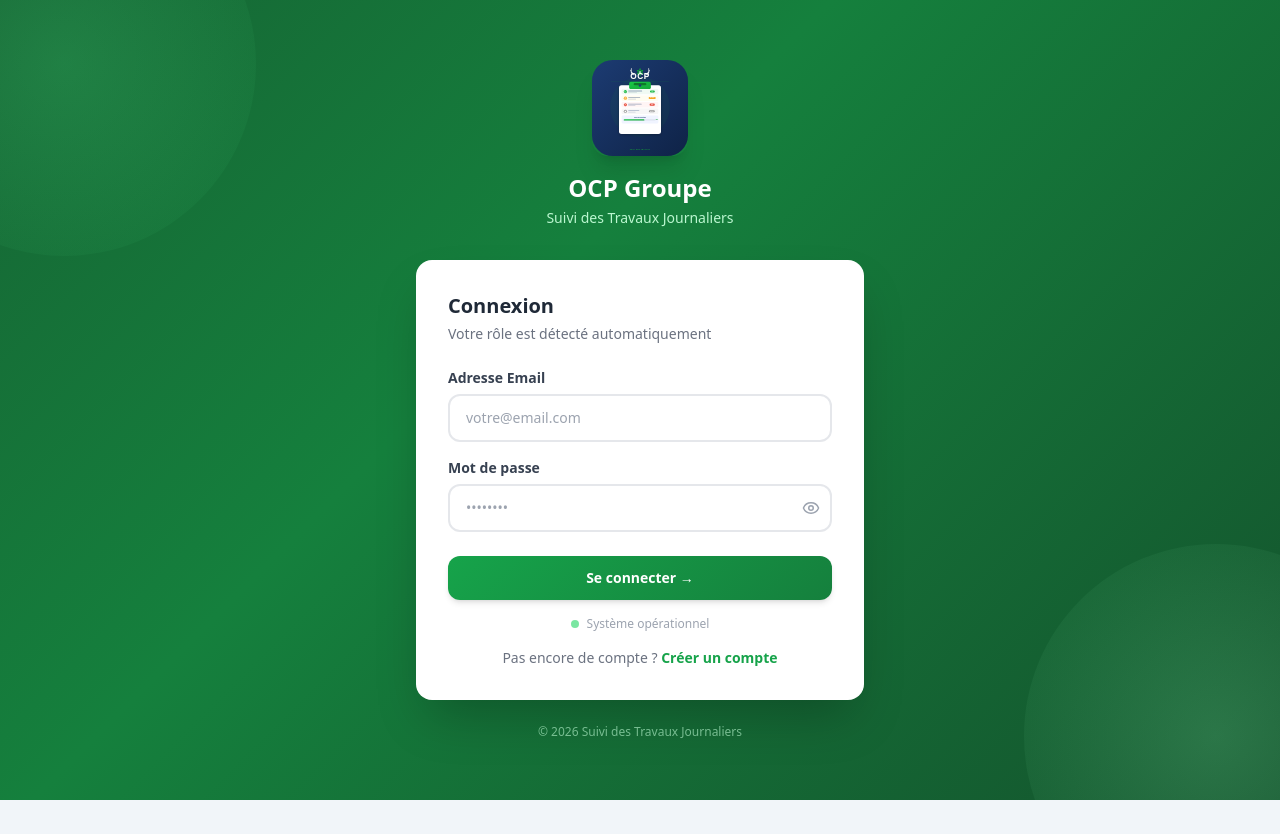
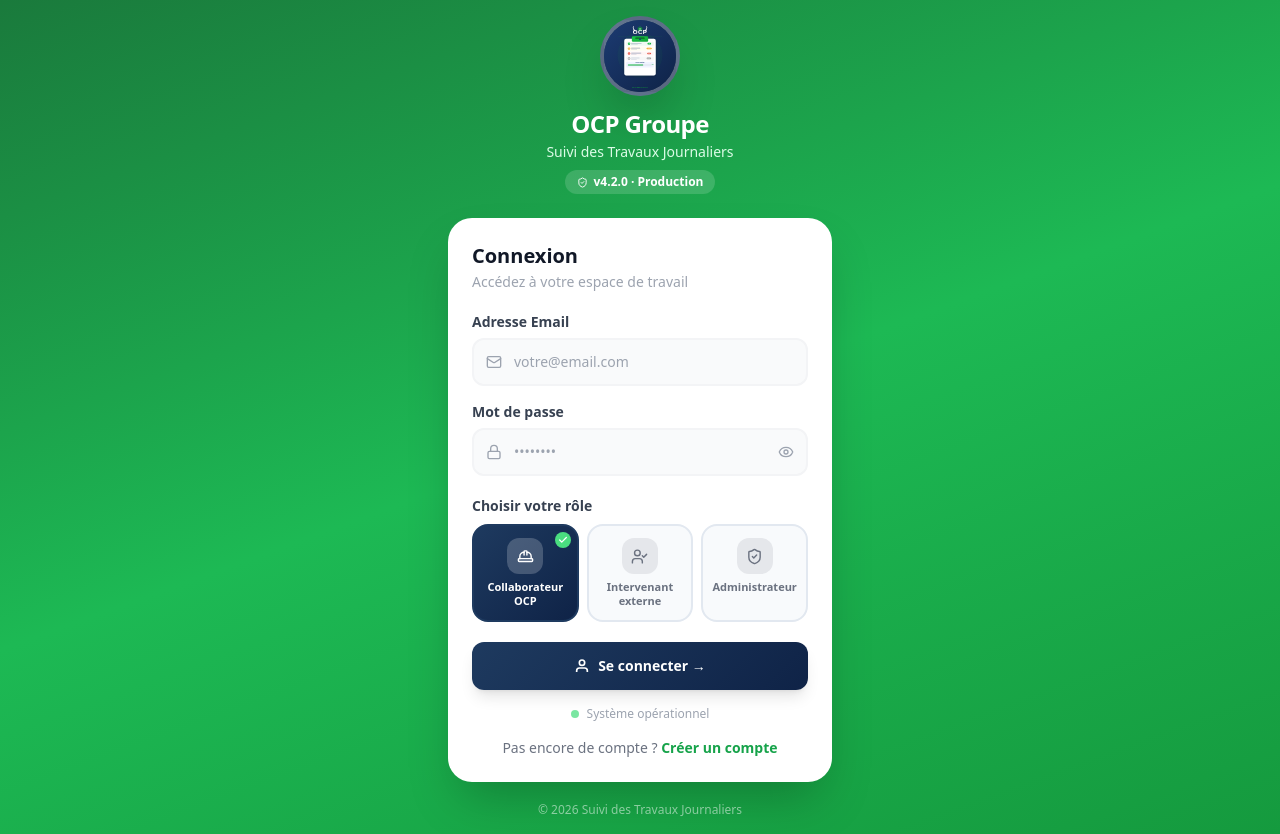
Before and after one commit to aimadbikerchalenetu21-code/appocp-web, a React (Vite) app: page /login in a window 1280 px wide. Before the commit the page ends 800 px from the top, so only its background shows below. Built offline with nearby package versions, Linux system fonts and the light colour scheme; no server answers.

Commit message:
Redesign login page: circular logo, version badge, icon inputs, role cards with checkmark, navy button
Co-Authored-By: Claude Sonnet 4.6 <noreply@anthropic.com>

```diff
--- a/src/pages/LoginPage.jsx
+++ b/src/pages/LoginPage.jsx
@@ -4,13 +4,22 @@ import { signInWithEmailAndPassword, signOut } from 'firebase/auth';
 import { auth } from '../config/firebase';
 import { useAuth } from '../context/AuthContext';
 import { ADMIN_EMAILS, getAgentProfile, getResponsableProfile } from '../services/firestoreService';
-import { Eye, EyeOff, AlertCircle } from 'lucide-react';
+import {
+  Eye, EyeOff, Mail, Lock, HardHat, UserCheck, ShieldCheck, Check,
+} from 'lucide-react';
+
+const ROLES = [
+  { key: 'agent',       label: 'Collaborateur OCP',  icon: HardHat    },
+  { key: 'responsable', label: 'Intervenant externe', icon: UserCheck  },
+  { key: 'admin',       label: 'Administrateur',      icon: ShieldCheck },
+];
 
 export default function LoginPage() {
-  const { setRole } = useAuth();
-  const navigate    = useNavigate();
+  const { setRole }  = useAuth();
+  const navigate     = useNavigate();
   const [email,    setEmail]    = useState('');
   const [password, setPassword] = useState('');
+  const [hint,     setHint]     = useState('agent'); // UI only — real role comes from Firestore
   const [showPwd,  setShowPwd]  = useState(false);
   const [loading,  setLoading]  = useState(false);
   const [error,    setError]    = useState('');
@@ -22,30 +31,18 @@ export default function LoginPage() {
       const cred = await signInWithEmailAndPassword(auth, email.trim(), password);
       const { user } = cred;
 
-      /* ── 1. Admin ─────────────────────────────────────────────────── */
+      /* ── Role auto-detection from Firestore (cannot be spoofed) ─── */
       if (ADMIN_EMAILS.includes(user.email)) {
-        setRole('admin');
-        navigate('/admin');
-        return;
+        setRole('admin'); navigate('/admin'); return;
       }
-
-      /* ── 2. Collaborateur OCP (agent) ─────────────────────────────── */
       const agentProfile = await getAgentProfile(user.uid);
       if (agentProfile) {
-        setRole('agent');
-        navigate('/dashboard');
-        return;
+        setRole('agent'); navigate('/dashboard'); return;
       }
-
-      /* ── 3. Intervenant externe (responsable) ─────────────────────── */
       const respProfile = await getResponsableProfile(user.uid);
       if (respProfile) {
-        setRole('responsable');
-        navigate('/dashboard');
-        return;
+        setRole('responsable'); navigate('/dashboard'); return;
       }
-
-      /* ── Not registered in any collection ────────────────────────── */
       await signOut(auth);
       setError('Compte non reconnu. Contactez votre administrateur.');
     } catch (e) {
@@ -62,84 +59,134 @@ export default function LoginPage() {
 
   return (
     <div className="min-h-screen flex items-center justify-center p-4"
-      style={{ background: 'linear-gradient(135deg, #166534 0%, #15803d 40%, #14532d 100%)' }}>
+      style={{ background: 'linear-gradient(160deg, #1a7a3c 0%, #1db954 50%, #159a3e 100%)' }}>
 
-      <div className="absolute inset-0 overflow-hidden pointer-events-none">
-        <div className="absolute -top-32 -left-32 w-96 h-96 rounded-full opacity-20"
-          style={{ background: 'radial-gradient(circle, #4ade80, transparent)' }} />
-        <div className="absolute -bottom-32 -right-32 w-96 h-96 rounded-full opacity-20"
-          style={{ background: 'radial-gradient(circle, #86efac, transparent)' }} />
+      <div className="w-full max-w-sm">
+
+        {/* ── Logo + title ─────────────────────────────────────────── */}
+        <div className="text-center mb-6">
+          <div className="w-20 h-20 rounded-full mx-auto mb-3 overflow-hidden shadow-2xl border-4 border-white/30"
+            style={{ background: 'linear-gradient(135deg, #1e3a5f, #0f2347)' }}>
+            <img src="/ocp-logo.svg" alt="OCP" className="w-full h-full object-cover" />
+          </div>
+          <h1 className="text-white text-2xl font-extrabold tracking-tight">OCP Groupe</h1>
+          <p className="text-green-100 text-sm mt-0.5">Suivi des Travaux Journaliers</p>
+          <div className="inline-flex items-center gap-1.5 mt-2 px-3 py-1 rounded-full text-xs font-semibold"
+            style={{ background: 'rgba(255,255,255,0.15)', color: 'white' }}>
+            <ShieldCheck size={11} /> v4.2.0 · Production
+          </div>
         </div>
 
-      <div className="w-full max-w-md relative">
+        {/* ── Card ─────────────────────────────────────────────────── */}
+        <div className="bg-white rounded-3xl shadow-2xl p-6">
 
-        {/* Header */}
-        <div className="text-center mb-8">
-          <img src="/ocp-logo.svg" alt="OCP" className="w-24 h-24 mx-auto mb-4 rounded-2xl shadow-xl" />
-          <h1 className="text-white text-2xl font-extrabold">OCP Groupe</h1>
-          <p className="text-green-200 text-sm mt-1">Suivi des Travaux Journaliers</p>
-        </div>
-
-        <div className="bg-white rounded-2xl shadow-2xl p-5 sm:p-8">
-          <h2 className="text-xl font-bold text-gray-800 mb-1">Connexion</h2>
-          <p className="text-gray-500 text-sm mb-6">Votre rôle est détecté automatiquement</p>
+          <h2 className="text-xl font-extrabold text-gray-900 mb-0.5">Connexion</h2>
+          <p className="text-gray-400 text-sm mb-5">Accédez à votre espace de travail</p>
 
           {/* Email */}
           <div className="mb-4">
             <label className="block text-sm font-semibold text-gray-700 mb-1.5">Adresse Email</label>
+            <div className="relative">
+              <Mail size={16} className="absolute left-3.5 top-1/2 -translate-y-1/2 text-gray-400" />
               <input
                 type="email" value={email}
                 onChange={(e) => { setEmail(e.target.value); setError(''); }}
                 onKeyDown={(e) => e.key === 'Enter' && handleLogin()}
                 placeholder="votre@email.com"
-              className="w-full border-2 border-gray-200 rounded-xl px-4 py-3 text-sm focus:outline-none focus:border-green-500 transition-colors"
+                className="w-full border-2 border-gray-100 bg-gray-50 rounded-xl pl-10 pr-4 py-3 text-sm focus:outline-none focus:border-green-400 focus:bg-white transition-all"
               />
+            </div>
           </div>
 
           {/* Password */}
-          <div className="mb-6">
+          <div className="mb-5">
             <label className="block text-sm font-semibold text-gray-700 mb-1.5">Mot de passe</label>
             <div className="relative">
+              <Lock size={16} className="absolute left-3.5 top-1/2 -translate-y-1/2 text-gray-400" />
               <input
                 type={showPwd ? 'text' : 'password'} value={password}
                 onChange={(e) => { setPassword(e.target.value); setError(''); }}
                 onKeyDown={(e) => e.key === 'Enter' && handleLogin()}
                 placeholder="••••••••"
-                className="w-full border-2 border-gray-200 rounded-xl px-4 py-3 text-sm focus:outline-none focus:border-green-500 transition-colors pr-12"
+                className="w-full border-2 border-gray-100 bg-gray-50 rounded-xl pl-10 pr-11 py-3 text-sm focus:outline-none focus:border-green-400 focus:bg-white transition-all"
               />
               <button type="button" onClick={() => setShowPwd(!showPwd)}
-                className="absolute right-3 top-1/2 -translate-y-1/2 text-gray-400 hover:text-gray-600">
-                {showPwd ? <EyeOff size={18} /> : <Eye size={18} />}
+                className="absolute right-3.5 top-1/2 -translate-y-1/2 text-gray-400 hover:text-gray-600">
+                {showPwd ? <EyeOff size={16} /> : <Eye size={16} />}
               </button>
             </div>
           </div>
 
+          {/* Role hint selector (UI only — real role detected from Firestore) */}
+          <div className="mb-5">
+            <p className="text-sm font-semibold text-gray-700 mb-2">Choisir votre rôle</p>
+            <div className="grid grid-cols-3 gap-2">
+              {ROLES.map(({ key, label, icon: Icon }) => {
+                const active = hint === key;
+                return (
+                  <button key={key} onClick={() => setHint(key)}
+                    className="relative flex flex-col items-center gap-1.5 py-3 px-2 rounded-2xl border-2 transition-all text-center"
+                    style={active ? {
+                      background: 'linear-gradient(135deg, #1e3a5f, #0f2347)',
+                      borderColor: '#1e3a5f',
+                    } : {
+                      background: '#f8fafc',
+                      borderColor: '#e2e8f0',
+                    }}>
+                    {/* Checkmark */}
+                    {active && (
+                      <div className="absolute top-1.5 right-1.5 w-4 h-4 rounded-full bg-green-400 flex items-center justify-center">
+                        <Check size={10} className="text-white" strokeWidth={3} />
+                      </div>
+                    )}
+                    <div className={`w-9 h-9 rounded-xl flex items-center justify-center ${
+                      active ? 'bg-white/20' : 'bg-gray-200'
+                    }`}>
+                      <Icon size={17} className={active ? 'text-white' : 'text-gray-500'} />
+                    </div>
+                    <span className={`text-[11px] font-bold leading-tight ${
+                      active ? 'text-white' : 'text-gray-500'
+                    }`}>{label}</span>
+                  </button>
+                );
+              })}
+            </div>
+          </div>
+
+          {/* Error */}
           {error && (
-            <div className="flex items-center gap-2 bg-red-50 border border-red-200 rounded-xl px-4 py-3 mb-4 text-sm text-red-600">
-              <AlertCircle size={16} className="flex-shrink-0" /> {error}
+            <div className="flex items-center gap-2 bg-red-50 border border-red-200 rounded-xl px-3 py-2.5 mb-4 text-sm text-red-600">
+              <span className="w-2 h-2 rounded-full bg-red-500 flex-shrink-0" />
+              {error}
             </div>
           )}
 
+          {/* Login button */}
           <button onClick={handleLogin} disabled={loading}
-            className="w-full flex items-center justify-center gap-2 text-white rounded-xl py-3 text-sm font-bold mb-4 transition-all disabled:opacity-50 shadow-md hover:shadow-lg hover:scale-[1.01]"
-            style={{ background: 'linear-gradient(135deg, #16a34a, #15803d)' }}>
+            className="w-full flex items-center justify-center gap-2 text-white rounded-xl py-3.5 text-sm font-bold mb-4 transition-all disabled:opacity-60 shadow-lg hover:shadow-xl hover:scale-[1.01]"
+            style={{ background: 'linear-gradient(135deg, #1e3a5f, #0f2347)' }}>
+            <svg width="16" height="16" viewBox="0 0 24 24" fill="none" stroke="currentColor" strokeWidth="2.5">
+              <path d="M20 21v-2a4 4 0 0 0-4-4H8a4 4 0 0 0-4 4v2"/><circle cx="12" cy="7" r="4"/>
+            </svg>
             {loading ? 'Vérification...' : 'Se connecter →'}
           </button>
 
+          {/* Status */}
           <div className="flex items-center gap-2 justify-center text-xs text-gray-400 mb-4">
             <span className="w-2 h-2 rounded-full bg-green-400 inline-block animate-pulse" />
             Système opérationnel
           </div>
 
+          {/* Register */}
           <p className="text-center text-sm text-gray-500">
             Pas encore de compte ?{' '}
-            <Link to="/register" className="text-green-600 font-semibold hover:underline">
+            <Link to="/register" className="text-green-600 font-bold hover:underline">
               Créer un compte
             </Link>
           </p>
         </div>
 
-        <p className="text-center text-green-200/60 text-xs mt-6">© 2026 Suivi des Travaux Journaliers</p>
+        <p className="text-center text-white/50 text-xs mt-5">© 2026 Suivi des Travaux Journaliers</p>
       </div>
     </div>
   );
```
Lines whose indentation alone changed are shown as unchanged.
